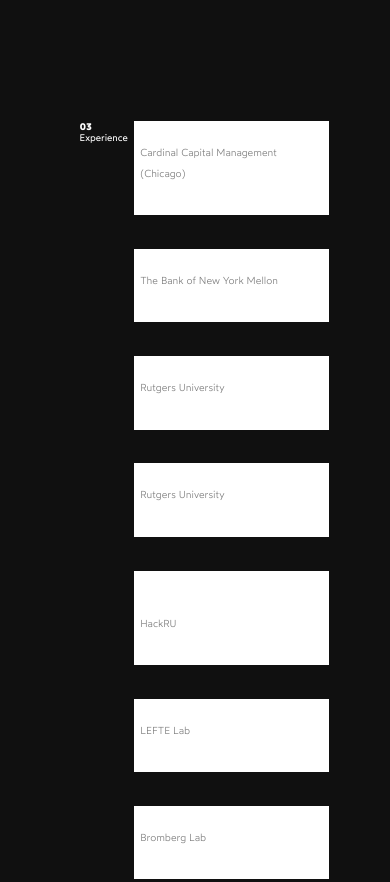
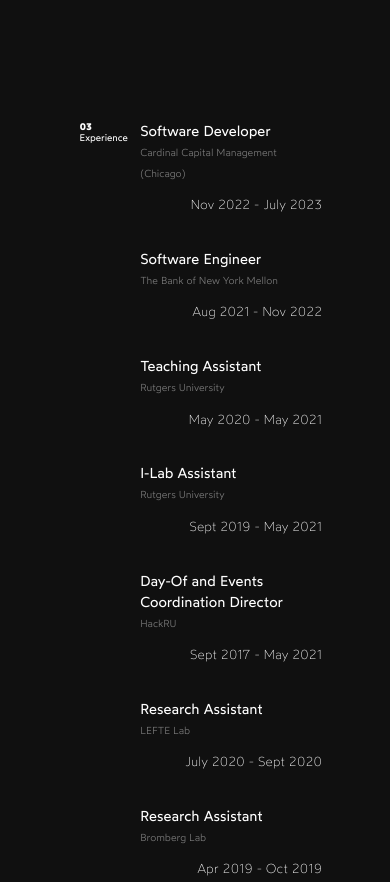
Before and after one commit to Shyamp99/shyamp99.github.io, a plain HTML site: page index.html in a window 390 px wide. Shown: the part 2420-3302 px from the top of the page. Drawn offline with nearby package versions, Linux system fonts and the light colour scheme.

Commit message:
mobile site fix

```diff
--- a/main.css
+++ b/main.css
@@ -213,7 +213,8 @@ li {
 
 
 .jank-fix{
-    background-color: white;
+    /*  make the whole block white
+    background-color: white; */
     display: inline-block;
     display: -webkit-inline-box;
     display: -moz-inline-box;
@@ -335,7 +336,7 @@ li {
     margin-left: 15vw;
     /* padding:bottom; */
     /* can switch to 100 if need more room */
-    height: 130vh;
+    height: 115vh;
     -webkit-box-pack: justify;
     -webkit-justify-content: space-between;
     -ms-flex-pack: justify;
```
